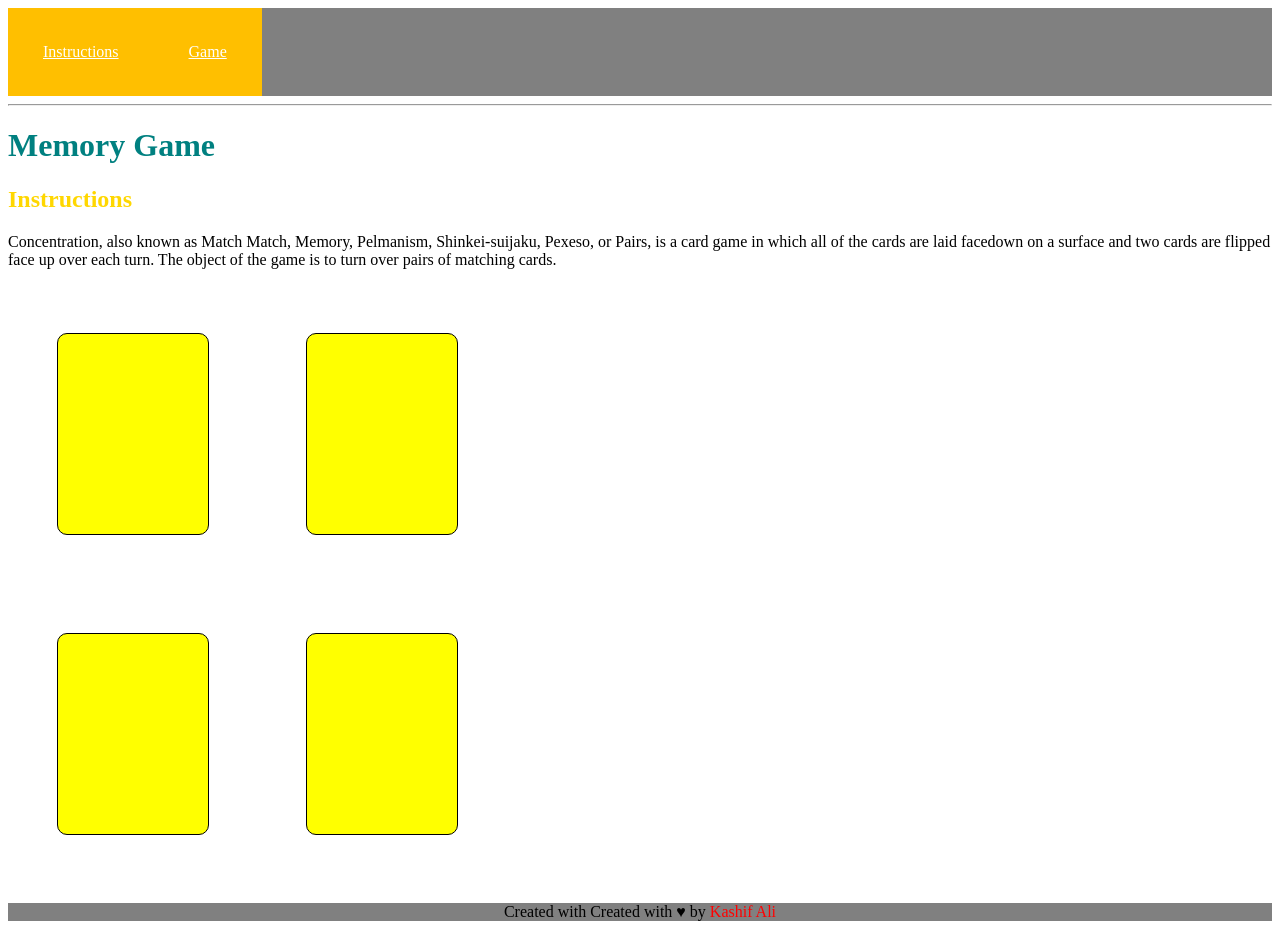
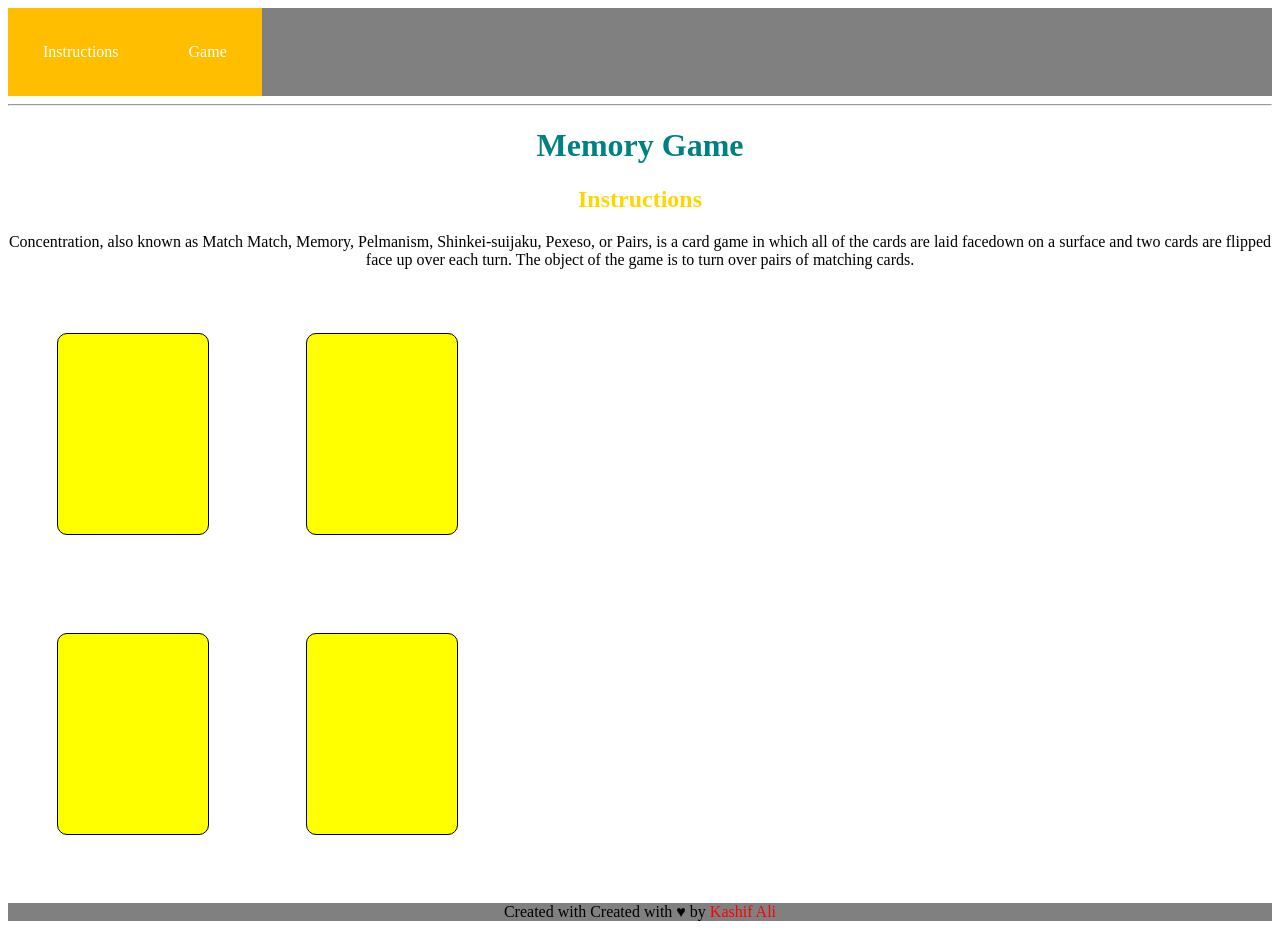
Before and after one commit to kashifali554/memory-game, a plain HTML site: page index.html in a window 1280 px wide. Drawn offline with Linux system fonts and the light colour scheme.

Commit message:
CSS fixed, text aligned to center for h1, h2, and peragraph.

```diff
--- a/style.css
+++ b/style.css
@@ -1,9 +1,14 @@
 h1 {
 	color: teal;
+	text-align: center;
 }
 
 h2 {
 	color: gold;
+	text-align: center;
+}
+p {
+	text-align: center;
 }
 
 .board {
@@ -39,6 +44,8 @@ a {
 	color: white;
 	padding: 35px;
 	float: left;
+	display: block;
+	text-decoration: none;
 }
 
 a:hover {
```
